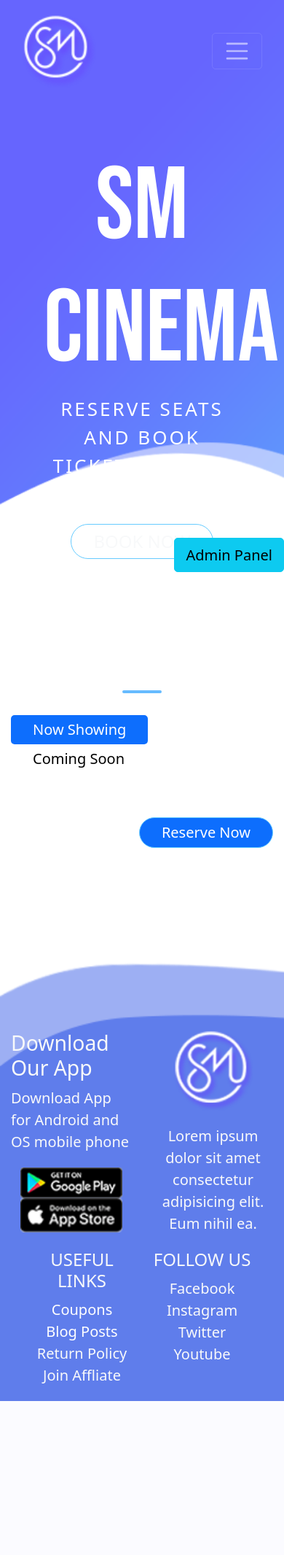
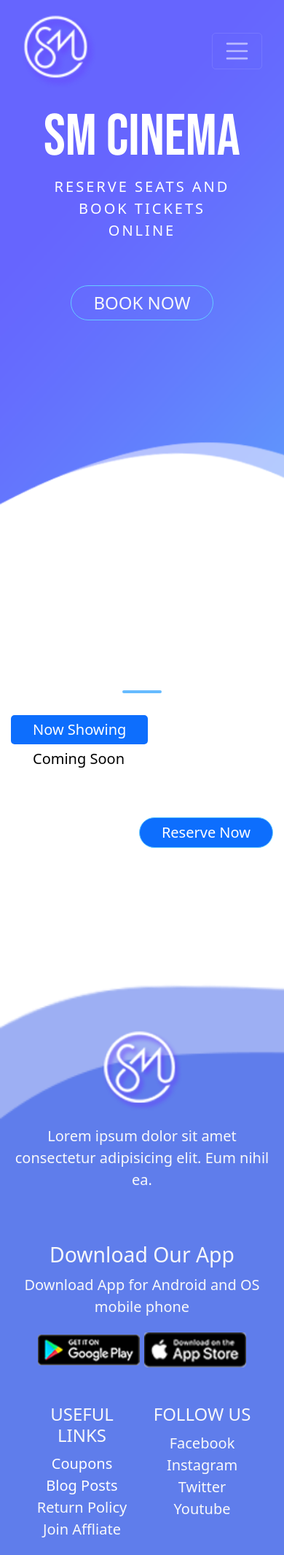
Before and after one commit to joshxtian/movie-reservation-server, a PHP site: page / in a window 390 px wide. Shown: the whole page at 73% size. Before the commit the page ends 1920 px from the top, so only its background shows below. Run offline with PHP 8.4, Linux system fonts and the light colour scheme; data that the repository does not hold is empty.

Commit message:
Fixed Responsiveness

```diff
--- a/admin.php
+++ b/admin.php
@@ -1,6 +1,7 @@
 <?php
 require_once "./php/init.php";
 require_once "./php/function.php";
+
 ?>
 <!DOCTYPE html>
 <html lang="en">
@@ -43,6 +44,9 @@ require_once "./php/function.php";
 
   <section class="reserve-wrap">
     <div class="container">
+      <?php
+        deleteReservation();
+      ?>
       <h4 class="text-light">Reservations</h4>
 
       <table class="table text-light">
@@ -61,7 +65,6 @@ require_once "./php/function.php";
             <?php
             $view = new View;
             $view->viewReserved();
-            deleteReservation();
             ?>
         </tbody>
       </table>
--- a/class/Config.php
+++ b/class/Config.php
@@ -2,7 +2,7 @@
 require_once "./php/init.php";
 class config{
     private $user = 'root';
-    private $password = 'Joshuaczsaturno99';
+    private $password = '';
     public $pdo = null;
 
     public function con(){
--- a/class/View.php
+++ b/class/View.php
@@ -14,7 +14,7 @@ class view extends config
     foreach ($result as $movie) {
       echo "<div class='col-xl-4 col-lg-6 col-md-12'>
           <div
-            class='card card-shadow mx-auto my-3'
+            class='card card-shadow mx-auto my-3 w-auto'
             style='width: 18rem'
             data-aos='fade-right'
             data-aos-duration='2000'
--- a/index.php
+++ b/index.php
@@ -25,7 +25,7 @@ require_once "./php/function.php";
     <div id="Home">
       <div class="container-fluid navcon">
         <div class="container">
-          <nav class="navbar navbar-expand-md navbar-dark pt-md-4 mb-5">
+          <nav class="navbar navbar-expand-md navbar-dark pt-md-4 mb-lg-5 mb-sm-0">
             <img src="./src/img/logo-header.png" class="logo" data-aos="fade-down" data-aos-duration="2000" />
             <button class="navbar-toggler" type="button" data-toggle="collapse" data-target="#navbarNavAltMarkup" aria-controls="navbarNavAltMarkup" aria-expanded="false" aria-label="Toggle navigation">
               <span class="navbar-toggler-icon"></span>
@@ -114,7 +114,7 @@ require_once "./php/function.php";
   <footer class="footer text-light text-center">
     <div class="container footer-container">
       <div class="row">
-        <div class="col">
+        <div class="col-md-4 col-sm-6 footer-app">
           <h5 class="fs-3 text-start">Download Our App</h5>
           <p class="fs-6 text-start">
             Download App for Android and OS mobile phone
@@ -124,14 +124,14 @@ require_once "./php/function.php";
             <img src="./src/img/appleplay-icon.png" />
           </div>
         </div>
-        <div class="col">
+        <div class="col-md-4 col-sm-6 footer-logo-container">
           <img class="footer-logo mb-3" src="./src/img/logo-footer.png" />
           <p class="fs-6">
             Lorem ipsum dolor sit amet consectetur adipisicing elit. Eum nihil
             ea.
           </p>
         </div>
-        <div class="col">
+        <div class="col-md-4 col-sm-12 footer-links">
           <div class="container-fluid">
             <div class="row">
               <div class="col">
@@ -163,9 +163,9 @@ require_once "./php/function.php";
     </div>
   </footer>
 
-  <div class="d-flex justify-content-end fixed-bottom py-5">
+  <!-- <div class="d-flex justify-content-end fixed-bottom py-5">
     <a href="/admin.php" class="btn btn-info">Admin Panel</a>
-  </div>
+  </div> -->
 
   <script src="https://cdn.jsdelivr.net/npm/bootstrap@5.0.0-beta3/dist/js/bootstrap.bundle.min.js" integrity="sha384-JEW9xMcG8R+pH31jmWH6WWP0WintQrMb4s7ZOdauHnUtxwoG2vI5DkLtS3qm9Ekf" crossorigin="anonymous"></script>
   <script src="https://unpkg.com/aos@2.3.1/dist/aos.js"></script>
--- a/php/init.php
+++ b/php/init.php
@@ -1,6 +1,6 @@
 <?php
   require_once "function.php";
   spl_autoload_register(function($class){
-      require_once($_SERVER["DOCUMENT_ROOT"]."/class/".$class.".php");
+      require_once($_SERVER["DOCUMENT_ROOT"]."/movie-reservation-server/class/".$class.".php");
   });
 ?>
--- a/src/css/style.css
+++ b/src/css/style.css
@@ -239,7 +239,34 @@ header {
   }
 }
 
+
 @media only screen and (max-width: 480px) {
+  .footer-logo-container{
+    margin-bottom:50px;
+    order:1;
+  }
+  .footer-app{
+    margin-bottom:50px;
+    text-align: center !important;
+    order:2;
+  }
+  .footer-app *{
+    text-align: center !important;
+  }
+
+  .footer-links{
+    order:3
+  }
+
+  .headermain{
+    font-size:400% !important;
+  }
+
+  .header-p{
+    font-size: 100%;
+  }
+
+
   .information-column{
     padding:1rem !important;
   }
```
Also changed, not shown: php/function.php (+0 -11 lines).
